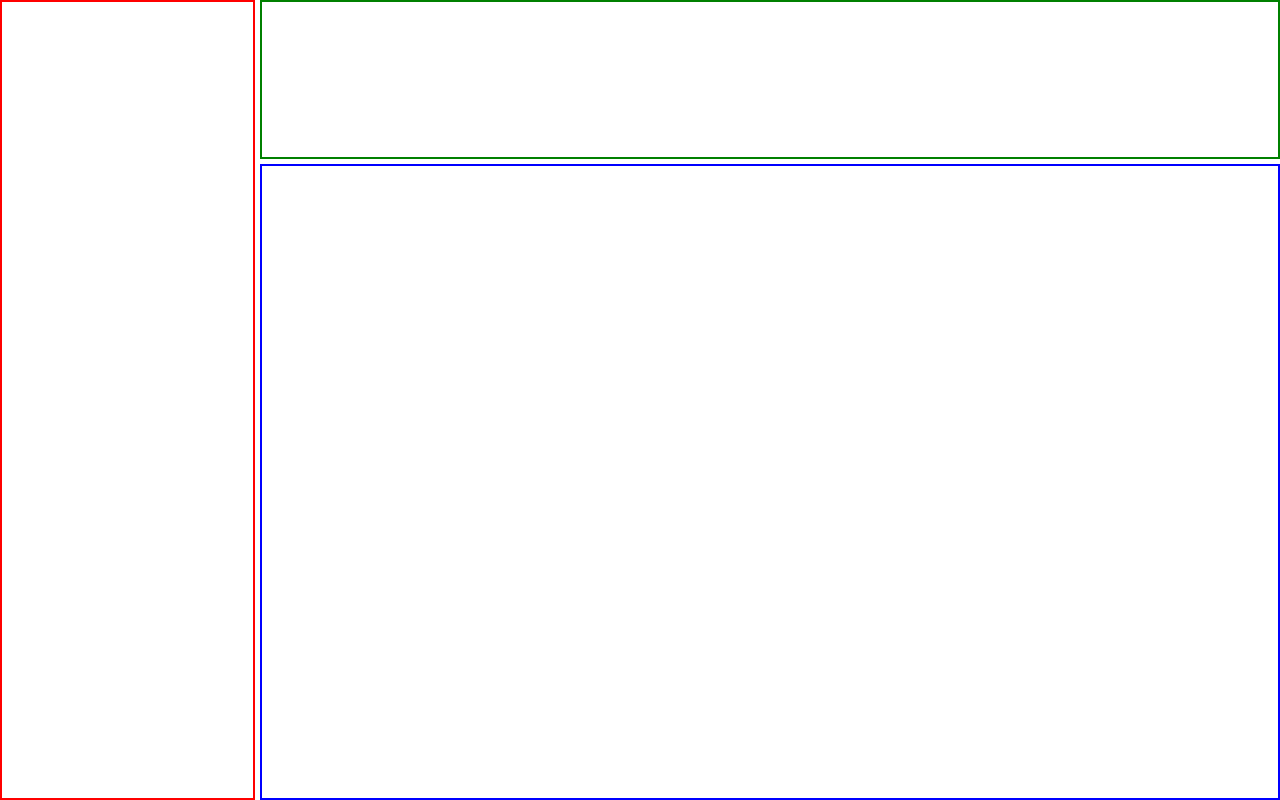
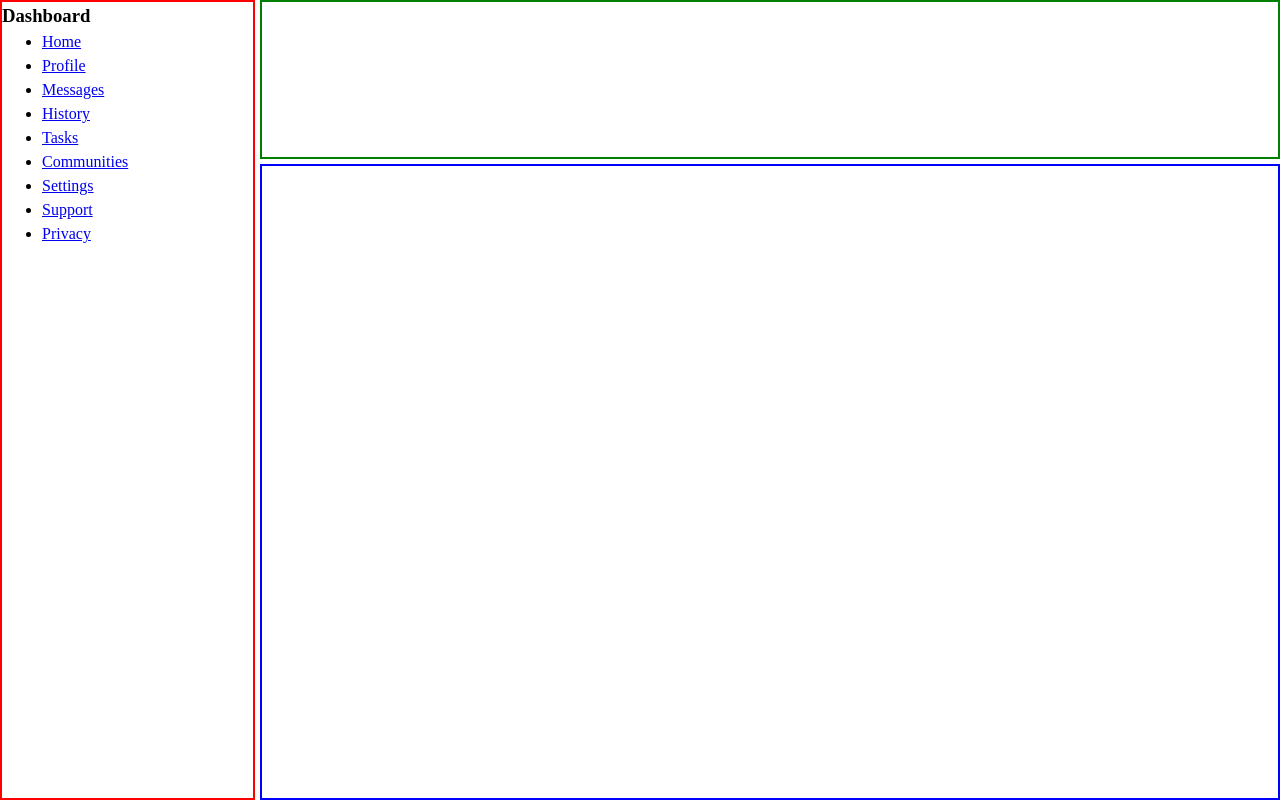
Before and after one commit to EmpyreanBreaker/admin-dashboard, a plain HTML site: page index.html in a window 1280 px wide. Drawn offline with Linux system fonts and the light colour scheme.

Commit message:
feat: add initial aside html

```diff
--- a/index.html
+++ b/index.html
@@ -13,7 +13,27 @@
 
     <div class="container">
         <header class="header"></header>
-        <sidebar class="sidebar"></sidebar>
+        <aside class="aside">
+            <nav class="aside__nav">
+                <h1 class="aside__header">Dashboard</h1>
+                <ul class="aside__menu">
+                    <li class="aside__item"><a href="#">Home</a></li>
+                    <li class="aside__item"><a href="#">Profile</a></li>
+                    <li class="aside__item"><a href="#">Messages</a></li>
+                    <li class="aside__item"><a href="#">History</a></li>
+                    <li class="aside__item"><a href="#">Tasks</a></li>
+                    <li class="aside__item"><a href="#">Communities</a></li>
+                </ul>
+            </nav>
+
+            <section class="aside__banner">
+                <ul class="aside__banner-menu">
+                    <li class="aside__banner-item"><a href="#">Settings</a></li>
+                    <li class="aside__banner-item"><a href="#">Support</a></li>
+                    <li class="aside__banner-item"><a href="#">Privacy</a></li>
+                </ul>
+            </section>
+        </aside>
         <main class="main"></main>
     </div>
 
--- a/style.css
+++ b/style.css
@@ -13,15 +13,15 @@
 }
 
 .header {
+    grid-row: 1/2;
+    grid-column: 2/3;
+    border: 2px solid green;
+}
+
+.aside {
     grid-row: 1/3;
     grid-column: 1/2;
     border: 2px solid red;
-}
-
-.sidebar {
-    grid-row: 1/2;
-    grid-column: 2/3;
-    border: 2px solid green;
 }
 
 .main {
```
